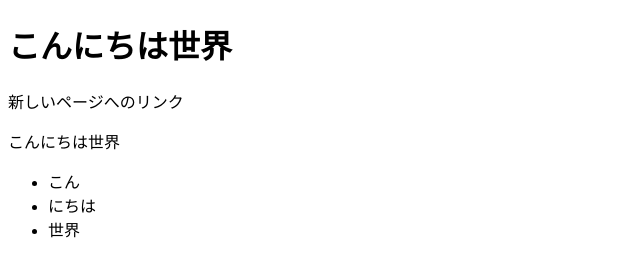
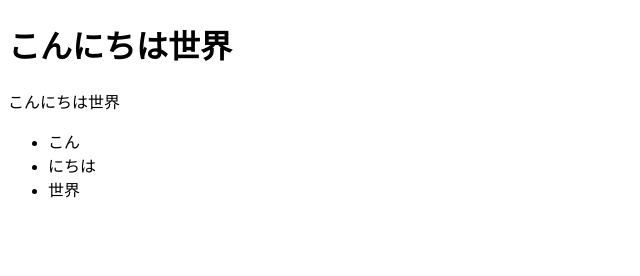
Before and after one commit to lardomk2/WEbtest0519, a plain HTML site: page index.html in a window 1280 px wide. Shown: the whole page, without its empty margins (0-640 px from the left). Drawn offline with Linux system fonts and the light colour scheme.

Commit message:
Create index.html

```diff
--- a/index.html
+++ b/index.html
@@ -8,7 +8,6 @@
 
 <body>
 <h1>こんにちは世界</h1>
-<p><a http://github.com/lardomk2/WEbtest0519/edit/master/neu pagi.html>新しいページへのリンク</a></p>
 <p>こんにちは世界</p>
 <ul>
   <li>こん</li>
```
